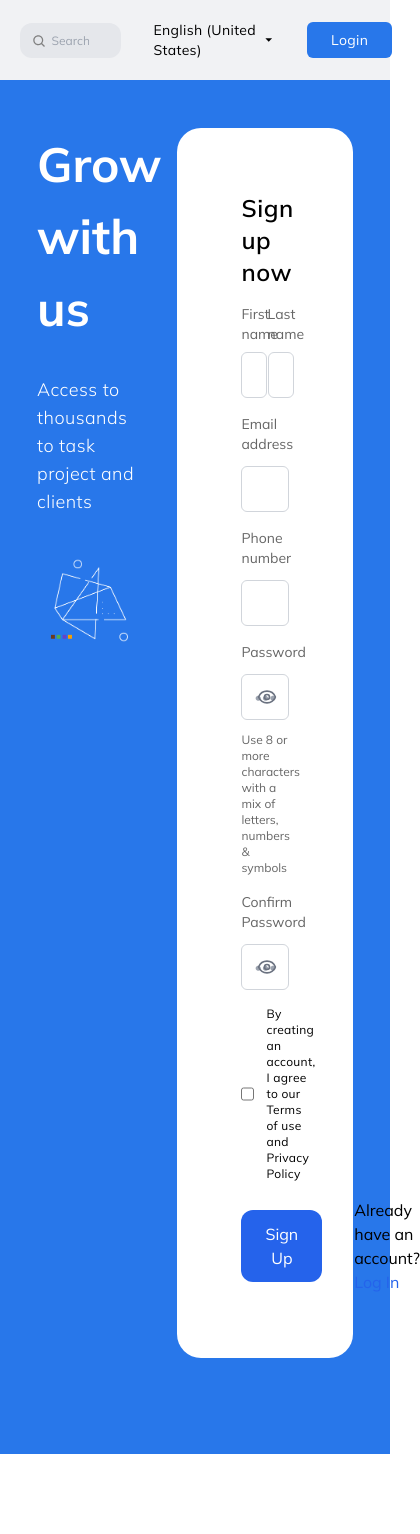
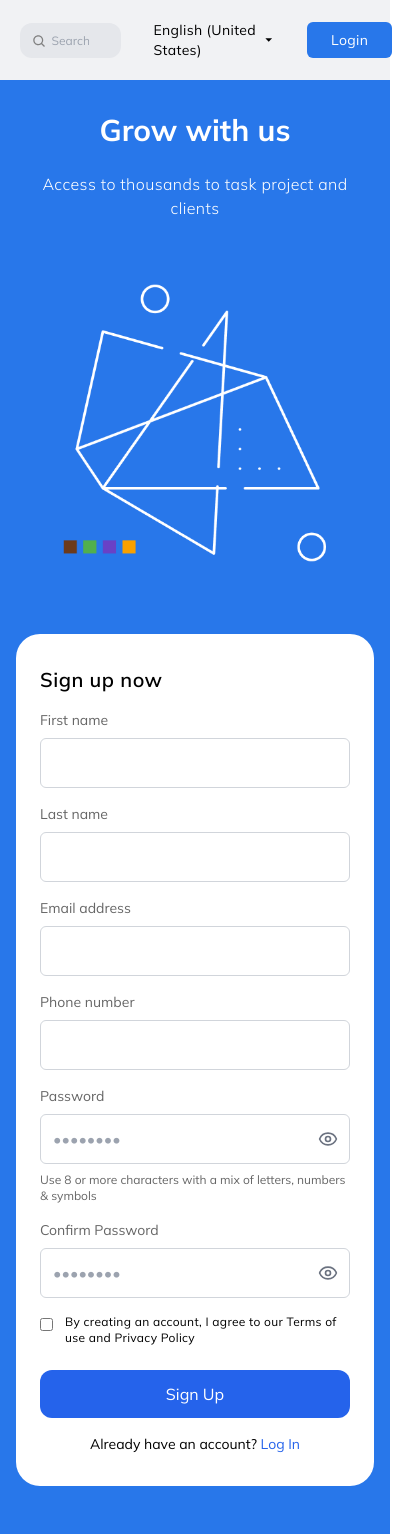
Before and after one commit to emmanueldavidson96/altbucks, a Next.js app: page /sign-up in a window 390 px wide. Shown: the whole page, 420 px wide, since content can reach past the window. Before the commit the page ends 1454 px from the top, so only its background shows below. Built offline with nearby package versions, Linux system fonts and the light colour scheme.

Commit message:
improve signup forms responsive design

```diff
--- a/src/app/sign-up-taskcreator/page.tsx
+++ b/src/app/sign-up-taskcreator/page.tsx
@@ -1,4 +1,4 @@
-"use client";
+'use client';
 
 import React, { useState } from 'react'
 import Header from '../components/Authentication/Header'
@@ -56,72 +56,77 @@ export default function Page() {
     }
 
     return (
-        <div className='bg-[#2877EA] w-screen h-fit'>
+        <div className='bg-[#2877EA] min-h-screen w-full'>
             <Header />
-            <div className='flex justify-around w-[90%] mx-auto mt-12 pb-24'>
-                <div className='text-white flex flex-col gap-8 w-[30%]'>
-                    <h2 className='text-[48px] font-bold'>Grow with us</h2>
-                    <p className='font-light text-lg tracking-wide'>Access to thousands to task project and clients</p>
-                    <Image src={illustrationImg} className='w-full' alt='Illustration'/>
+            <div className='flex flex-col lg:flex-row justify-center lg:justify-around w-full px-4 lg:w-[90%] mx-auto mt-8 lg:mt-12 pb-12 lg:pb-24 gap-8 lg:gap-0'>
+                {/* Left section - Illustration */}
+                <div className='text-white flex flex-col gap-6 lg:gap-8 w-full lg:w-[30%]'>
+                    <h2 className='text-3xl lg:text-[48px] font-bold text-center lg:text-left'>Grow with us</h2>
+                    <p className='font-light text-base lg:text-lg tracking-wide text-center lg:text-left'>Access to thousands to task project and clients</p>
+                    <Image src={illustrationImg} className='w-full max-w-md mx-auto lg:mx-0' alt='Illustration'/>
                 </div>
 
                 {/* Authentication Section */}
-                <div className='bg-white w-[50%] rounded-3xl px-16 py-16 flex flex-col gap-4'>
-                    <h4 className='text-black tracking-wide text-2xl font-semibold'>Sign up as Task Creator</h4>
+                <div className='bg-white w-full lg:w-[50%] rounded-3xl px-6 sm:px-8 lg:px-16 py-8 lg:py-16 flex flex-col gap-4'>
+                    <h4 className='text-black tracking-wide text-xl lg:text-2xl font-semibold'>Sign up as Task Creator</h4>
                     <form className='flex w-full flex-col gap-4' onSubmit={handleSubmit}>
-                        <div className='flex items-center justify-between w-full'>
-                            <div className='w-[45%] h-fit flex flex-col gap-2'>
+                        {/* Name fields */}
+                        <div className='flex flex-col sm:flex-row items-start sm:items-center justify-between w-full gap-4 sm:gap-6'>
+                            <div className='w-full sm:w-[45%] flex flex-col gap-2'>
                                 <label htmlFor="firstName" className='text-sm text-[#666666]'>First Name</label>
                                 <input
                                     id="firstName"
                                     onChange={(e) => setUserData({...userData, firstName: e.target.value})}
                                     type="text"
-                                    className='w-full p-3 rounded-md border border-gray-300 text-black text-sm'
+                                    className='w-full p-3 lg:p-3 rounded-md border border-gray-300 text-black text-base'
                                     required
                                 />
                             </div>
-                            <div className='w-[45%] h-fit flex flex-col gap-2'>
+                            <div className='w-full sm:w-[45%] flex flex-col gap-2'>
                                 <label htmlFor="lastName" className='text-sm text-[#666666]'>Last Name</label>
                                 <input
                                     id="lastName"
                                     onChange={(e) => setUserData({...userData, lastName: e.target.value})}
                                     type="text"
-                                    className='w-full p-3 border rounded-md border-gray-300 text-black text-sm'
+                                    className='w-full p-3 lg:p-3 border rounded-md border-gray-300 text-black text-base'
                                     required
                                 />
                             </div>
                         </div>
 
-                        <div className='flex flex-col gap-3 w-full'>
+                        {/* Email field */}
+                        <div className='flex flex-col gap-2'>
                             <label htmlFor="email" className='text-sm text-[#666666]'>Email address</label>
                             <input
                                 id="email"
                                 type="email"
                                 onChange={(e) => setUserData({...userData, email: e.target.value})}
-                                className='w-full p-3 border rounded-md border-gray-300 text-black text-sm'
+                                className='w-full p-3 lg:p-3 border rounded-md border-gray-300 text-black text-base'
                                 required
                             />
                         </div>
 
-                        <div className='flex flex-col gap-3 w-full'>
+                        {/* Phone field */}
+                        <div className='flex flex-col gap-2'>
                             <label htmlFor="phoneNumber" className='text-sm text-[#666666]'>Phone number</label>
                             <input
                                 id="phoneNumber"
                                 type="tel"
                                 onChange={(e) => setUserData({...userData, phoneNumber: e.target.value})}
-                                className='w-full p-3 border rounded-md border-gray-300 text-black text-sm'
+                                className='w-full p-3 lg:p-3 border rounded-md border-gray-300 text-black text-base'
                                 required
                             />
                         </div>
 
-                        <div className='flex flex-col gap-3 w-full'>
+                        {/* Password field */}
+                        <div className='flex flex-col gap-2'>
                             <label htmlFor="password" className='text-sm text-[#666666]'>Password</label>
                             <div className="relative">
                                 <input
                                     id="password"
                                     type={showPassword ? "text" : "password"}
                                     onChange={(e) => setUserData({...userData, password: e.target.value})}
-                                    className='w-full p-3 border rounded-md border-gray-300 text-black text-sm'
+                                    className='w-full p-3 lg:p-3 border rounded-md border-gray-300 text-black text-base'
                                     placeholder="••••••••"
                                     required
                                 />
@@ -140,14 +145,15 @@ export default function Page() {
                             <p className='text-xs text-[#666666]'>Use 8 or more characters with a mix of letters, numbers & symbols</p>
                         </div>
 
-                        <div className='flex flex-col gap-3 w-full'>
+                        {/* Confirm Password field */}
+                        <div className='flex flex-col gap-2'>
                             <label htmlFor="confirmPassword" className='text-sm text-[#666666]'>Confirm Password</label>
                             <div className="relative">
                                 <input
                                     id="confirmPassword"
                                     type={showConfirmPassword ? "text" : "password"}
                                     onChange={(e) => setUserData({...userData, confirmPassword: e.target.value})}
-                                    className='w-full p-3 border rounded-md border-gray-300 text-black text-sm'
+                                    className='w-full p-3 lg:p-3 border rounded-md border-gray-300 text-black text-base'
                                     placeholder="••••••••"
                                     required
                                 />
@@ -165,12 +171,13 @@ export default function Page() {
                             </div>
                         </div>
 
-                        <div className='flex gap-3'>
+                        {/* Terms checkbox */}
+                        <div className='flex gap-3 items-start'>
                             <input
                                 type='checkbox'
                                 checked={termsAccepted}
                                 onChange={(e) => setTermsAccepted(e.target.checked)}
-                                className='bg-blue-600'
+                                className='mt-1 bg-blue-600'
                                 required
                             />
                             <p className='text-black text-xs tracking-wide'>
@@ -178,11 +185,12 @@ export default function Page() {
                             </p>
                         </div>
 
-                        <div className='flex items-center w-fit gap-8'>
+                        {/* Submit button and login link */}
+                        <div className='flex flex-col sm:flex-row items-center gap-4 sm:gap-8 mt-2'>
                             <button
                                 type="submit"
                                 disabled={loading}
-                                className='px-6 py-3 rounded-xl hover:bg-blue-800 transition-all duration-500 text-base bg-blue-600 text-white disabled:opacity-70 disabled:cursor-not-allowed'
+                                className='w-full sm:w-auto px-6 py-3 rounded-xl hover:bg-blue-800 transition-all duration-500 text-base bg-blue-600 text-white disabled:opacity-70 disabled:cursor-not-allowed'
                             >
                                 {loading ? (
                                     <span className="flex items-center justify-center gap-2">
@@ -196,7 +204,7 @@ export default function Page() {
                                     "Sign Up"
                                 )}
                             </button>
-                            <p>Already have an account? <Link href="/log-in" className='text-blue-600'>Log In</Link></p>
+                            <p className='text-sm'>Already have an account? <Link href="/log-in" className='text-blue-600'>Log In</Link></p>
                         </div>
                     </form>
                 </div>
--- a/src/app/sign-up/page.tsx
+++ b/src/app/sign-up/page.tsx
@@ -56,73 +56,77 @@ export default function Page() {
     }
 
     return (
-        <div className='bg-[#2877EA] w-screen h-fit'>
+        <div className='bg-[#2877EA] min-h-screen w-full'>
             <Header />
-            <div className='flex justify-around w-[90%] mx-auto mt-12 pb-24'>
-                <div className='text-white flex flex-col gap-8 w-[30%]'>
-                    <h2 className='text-[48px] font-bold'>Grow with us</h2>
-                    <p className='font-light text-lg tracking-wide'>Access to thousands to task project and clients</p>
-                    <Image src={illustrationImg} className='w-full' alt='Illustration'/>
+            <div className='flex flex-col lg:flex-row justify-center lg:justify-around w-full px-4 lg:w-[90%] mx-auto mt-8 lg:mt-12 pb-12 lg:pb-24 gap-8 lg:gap-0'>
+                {/* Left section - Illustration */}
+                <div className='text-white flex flex-col gap-6 lg:gap-8 w-full lg:w-[30%]'>
+                    <h2 className='text-3xl lg:text-[48px] font-bold text-center lg:text-left'>Grow with us</h2>
+                    <p className='font-light text-base lg:text-lg tracking-wide text-center lg:text-left'>Access to thousands to task project and clients</p>
+                    <Image src={illustrationImg} className='w-full max-w-md mx-auto lg:mx-0' alt='Illustration'/>
                 </div>
 
                 {/* Authentication Section */}
-                <div className='bg-white w-[50%] rounded-3xl px-16 py-16 flex flex-col gap-4'>
-                    <h4 className='text-black tracking-wide text-2xl font-semibold'>Sign up now</h4>
+                <div className='bg-white w-full lg:w-[50%] rounded-3xl px-6 sm:px-8 lg:px-16 py-8 lg:py-16 flex flex-col gap-4'>
+                    <h4 className='text-black tracking-wide text-xl lg:text-2xl font-semibold'>Sign up now</h4>
                     <form className='flex w-full flex-col gap-4' onSubmit={handleSubmit}>
-
-                        <div className='flex items-center justify-between w-full'>
-                            <div className='w-[45%] h-fit flex flex-col gap-2'>
+                        {/* Name fields */}
+                        <div className='flex flex-col sm:flex-row items-start sm:items-center justify-between w-full gap-4 sm:gap-6'>
+                            <div className='w-full sm:w-[45%] flex flex-col gap-2'>
                                 <label htmlFor="firstName" className='text-sm text-[#666666]'>First name</label>
                                 <input
                                     id="firstName"
                                     onChange={(e) => setUserData({...userData, firstName: e.target.value})}
                                     type="text"
-                                    className='w-full p-3 rounded-md border border-gray-300 text-black text-sm'
+                                    className='w-full p-3 lg:p-3 rounded-md border border-gray-300 text-black text-base'
                                     required
                                 />
                             </div>
-                            <div className='w-[45%] h-fit flex flex-col gap-2'>
+                            <div className='w-full sm:w-[45%] flex flex-col gap-2'>
                                 <label htmlFor="lastName" className='text-sm text-[#666666]'>Last name</label>
                                 <input
                                     id="lastName"
                                     onChange={(e) => setUserData({...userData, lastName: e.target.value})}
                                     type="text"
-                                    className='w-full p-3 border rounded-md border-gray-300 text-black text-sm'
+                                    className='w-full p-3 lg:p-3 border rounded-md border-gray-300 text-black text-base'
                                     required
                                 />
                             </div>
                         </div>
 
-                        <div className='flex flex-col gap-3 w-full'>
+                        {/* Email field */}
+                        <div className='flex flex-col gap-2'>
                             <label htmlFor="email" className='text-sm text-[#666666]'>Email address</label>
                             <input
                                 id="email"
                                 type="email"
                                 onChange={(e) => setUserData({...userData, email: e.target.value})}
-                                className='w-full p-3 border rounded-md border-gray-300 text-black text-sm'
+                                className='w-full p-3 lg:p-3 border rounded-md border-gray-300 text-black text-base'
                                 required
                             />
                         </div>
 
-                        <div className='flex flex-col gap-3 w-full'>
+                        {/* Phone field */}
+                        <div className='flex flex-col gap-2'>
                             <label htmlFor="phoneNumber" className='text-sm text-[#666666]'>Phone number</label>
                             <input
                                 id="phoneNumber"
                                 type="tel"
                                 onChange={(e) => setUserData({...userData, phoneNumber: e.target.value})}
-                                className='w-full p-3 border rounded-md border-gray-300 text-black text-sm'
+                                className='w-full p-3 lg:p-3 border rounded-md border-gray-300 text-black text-base'
                                 required
                             />
                         </div>
 
-                        <div className='flex flex-col gap-3 w-full'>
+                        {/* Password field */}
+                        <div className='flex flex-col gap-2'>
                             <label htmlFor="password" className='text-sm text-[#666666]'>Password</label>
                             <div className="relative">
                                 <input
                                     id="password"
                                     type={showPassword ? "text" : "password"}
                                     onChange={(e) => setUserData({...userData, password: e.target.value})}
-                                    className='w-full p-3 border rounded-md border-gray-300 text-black text-sm'
+                                    className='w-full p-3 lg:p-3 border rounded-md border-gray-300 text-black text-base'
                                     placeholder="••••••••"
                                     required
                                 />
@@ -141,14 +145,15 @@ export default function Page() {
                             <p className='text-xs text-[#666666]'>Use 8 or more characters with a mix of letters, numbers & symbols</p>
                         </div>
 
-                        <div className='flex flex-col gap-3 w-full'>
+                        {/* Confirm Password field */}
+                        <div className='flex flex-col gap-2'>
                             <label htmlFor="confirmPassword" className='text-sm text-[#666666]'>Confirm Password</label>
                             <div className="relative">
                                 <input
                                     id="confirmPassword"
                                     type={showConfirmPassword ? "text" : "password"}
                                     onChange={(e) => setUserData({...userData, confirmPassword: e.target.value})}
-                                    className='w-full p-3 border rounded-md border-gray-300 text-black text-sm'
+                                    className='w-full p-3 lg:p-3 border rounded-md border-gray-300 text-black text-base'
                                     placeholder="••••••••"
                                     required
                                 />
@@ -166,12 +171,13 @@ export default function Page() {
                             </div>
                         </div>
 
-                        <div className='flex gap-3'>
+                        {/* Terms checkbox */}
+                        <div className='flex gap-3 items-start'>
                             <input
                                 type='checkbox'
                                 checked={termsAccepted}
                                 onChange={(e) => setTermsAccepted(e.target.checked)}
-                                className='bg-blue-600'
+                                className='mt-1 bg-blue-600'
                                 required
                             />
                             <p className='text-black text-xs tracking-wide'>
@@ -179,11 +185,12 @@ export default function Page() {
                             </p>
                         </div>
 
-                        <div className='flex items-center w-fit gap-8'>
+                        {/* Submit button and login link */}
+                        <div className='flex flex-col sm:flex-row items-center gap-4 sm:gap-8 mt-2'>
                             <button
                                 type="submit"
                                 disabled={loading}
-                                className='px-6 py-3 rounded-xl hover:bg-blue-800 transition-all duration-500 text-base bg-blue-600 text-white disabled:opacity-70 disabled:cursor-not-allowed'
+                                className='w-full sm:w-auto px-6 py-3 rounded-xl hover:bg-blue-800 transition-all duration-500 text-base bg-blue-600 text-white disabled:opacity-70 disabled:cursor-not-allowed'
                             >
                                 {loading ? (
                                     <span className="flex items-center justify-center gap-2">
@@ -197,7 +204,7 @@ export default function Page() {
                                     "Sign Up"
                                 )}
                             </button>
-                            <p>Already have an account? <Link href="/log-in" className='text-blue-600'>Log In</Link></p>
+                            <p className='text-sm'>Already have an account? <Link href="/log-in" className='text-blue-600'>Log In</Link></p>
                         </div>
                     </form>
                 </div>
```
